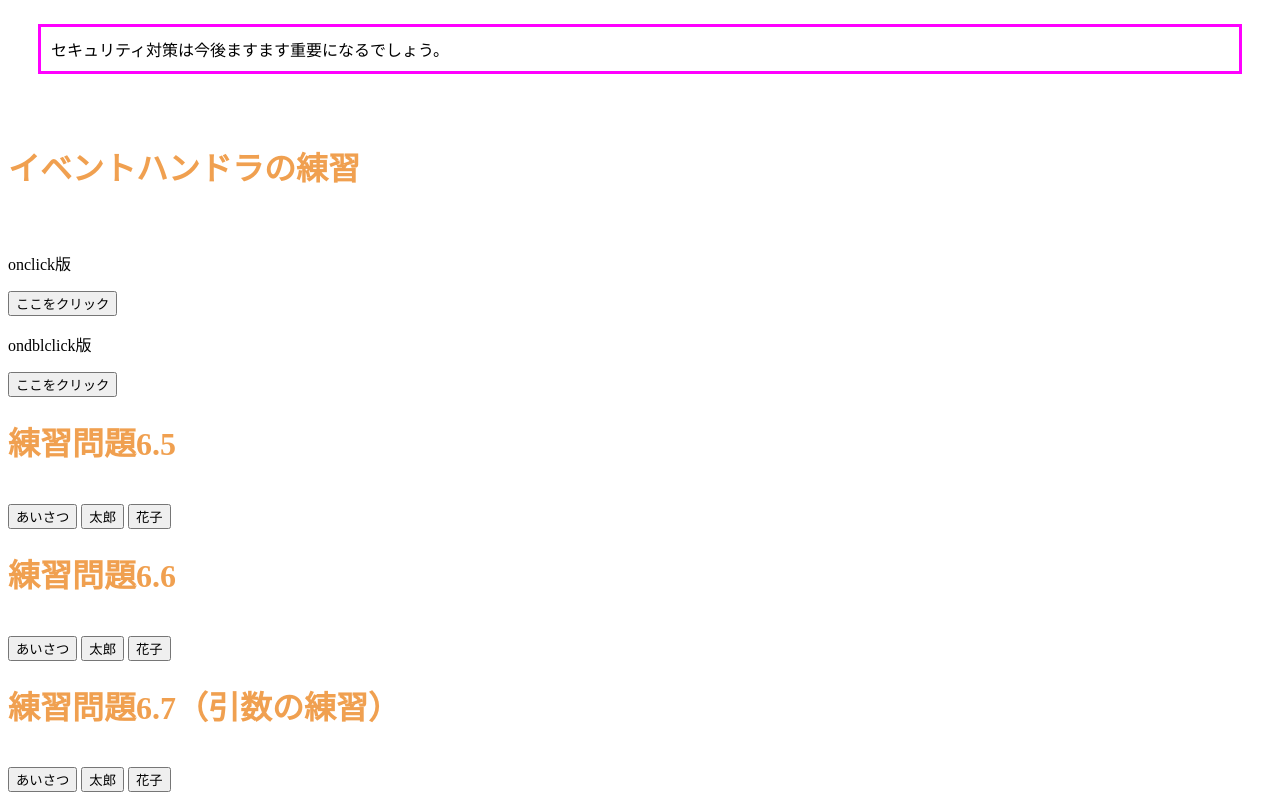
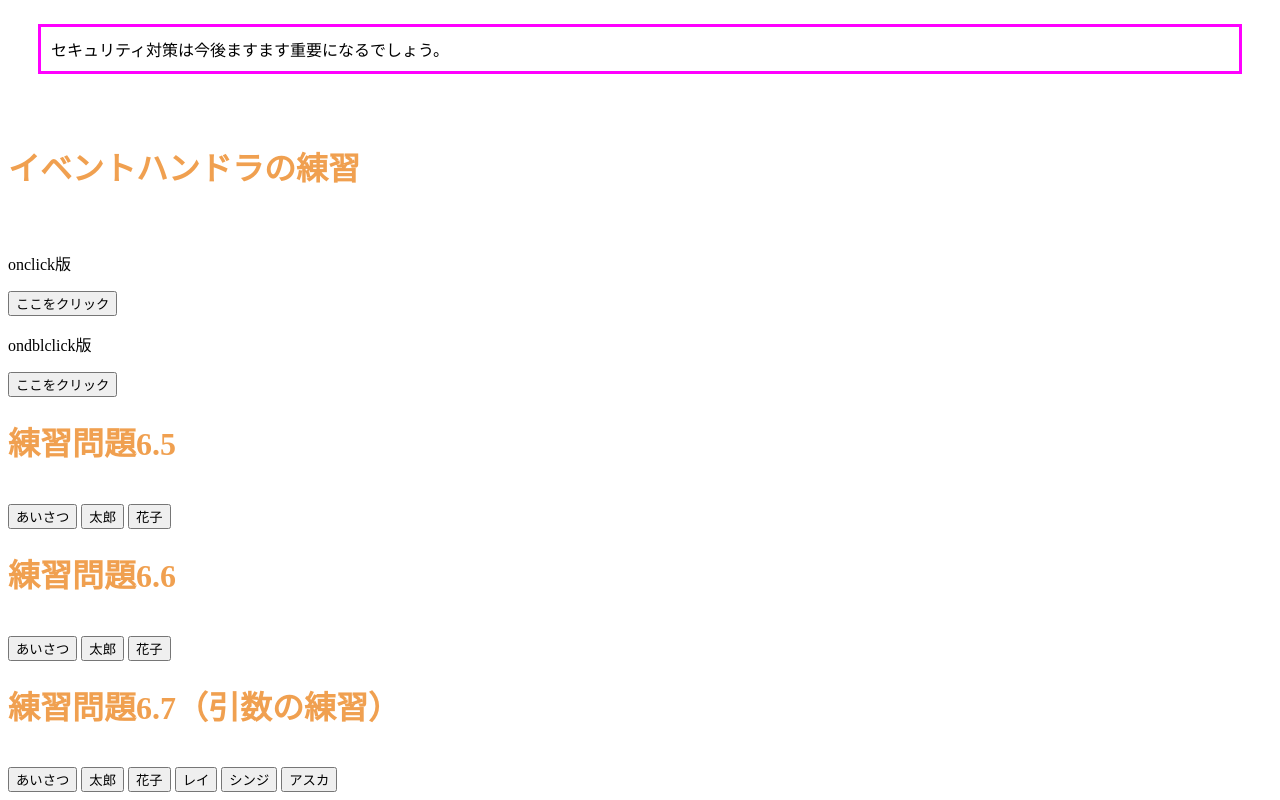
Before and after one commit to ShimizuTakeru/takeharu_test2, a plain HTML site: page index.html in a window 1280 px wide. Shown: the part 573-1373 px from the top of the page. Drawn offline with Linux system fonts and the light colour scheme.

Commit message:
Update index.html

```diff
--- a/index.html
+++ b/index.html
@@ -69,5 +69,8 @@
                 <input type="button" value="あいさつ" onclick="sayhello67();">
                 <input type="button" value="太郎" onclick="someone('太郎');">
                 <input type="button" value="花子" onclick="someone('花子');">
+                <input type="button" value="レイ" onclick="someone('Hello,Rei!');">
+                <input type="button" value="シンジ" onclick="someone('こんにちは！シンジ');">
+                <input type="button" value="アスカ" onclick="someone('やぁ、アスカ！');">
             </body>
             </html>
```
